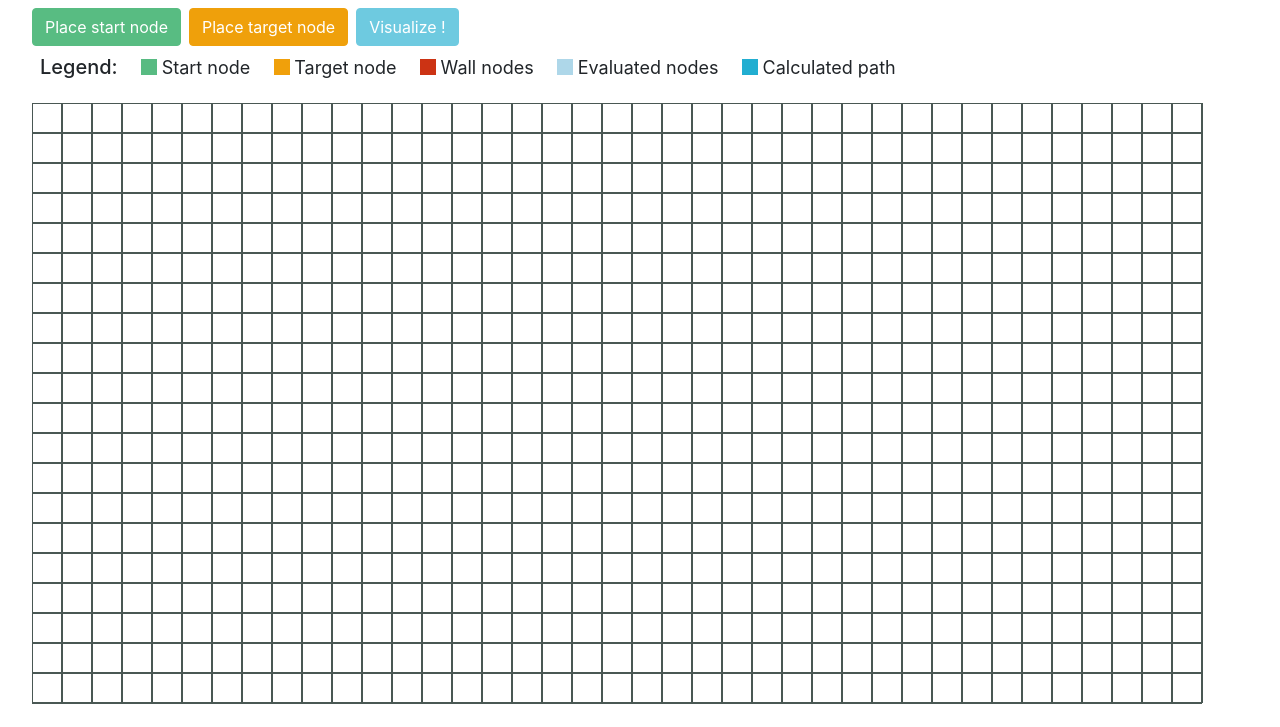
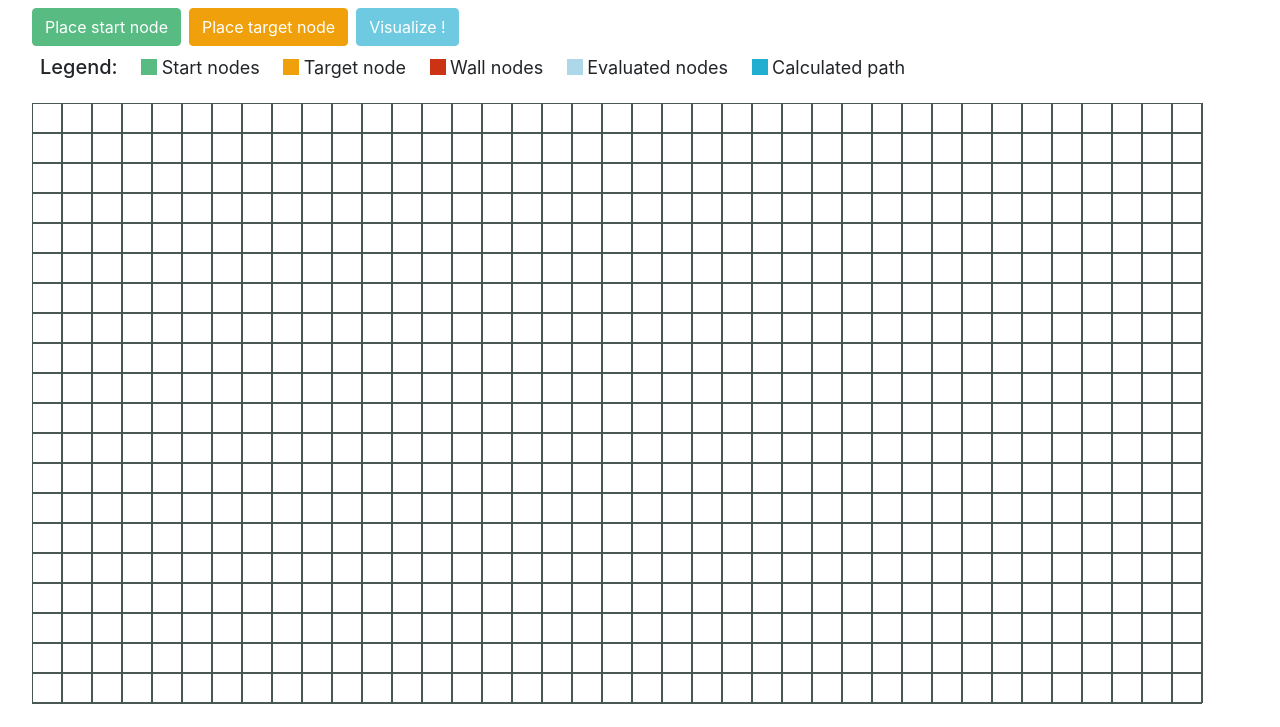
Before and after one commit to jellebaele/pathfinder, a Flask app: page / in a window 1280 px wide. Shown: the part 56-783 px from the top of the page. Run offline with Flask 2, Linux system fonts and the light colour scheme; some libraries are stand-ins or nearby versions.

Commit message:
initial branch creation

```diff
--- a/templates/index.html
+++ b/templates/index.html
@@ -55,7 +55,7 @@
 <ul class="list mt-2">
     <li><h5>Legend:</h5></li>
     <li><img src="/static/images/start.JPG" alt="" class="img_legend"></li>
-    <li>Start node</li>
+    <li>Start nodes</li>
     <li><img src="/static/images/target.JPG" alt="" class="img_legend"></li>
     <li>Target node</li>
     <li><img src="/static/images/wall.JPG" alt="" class="img_legend"></li>
```
